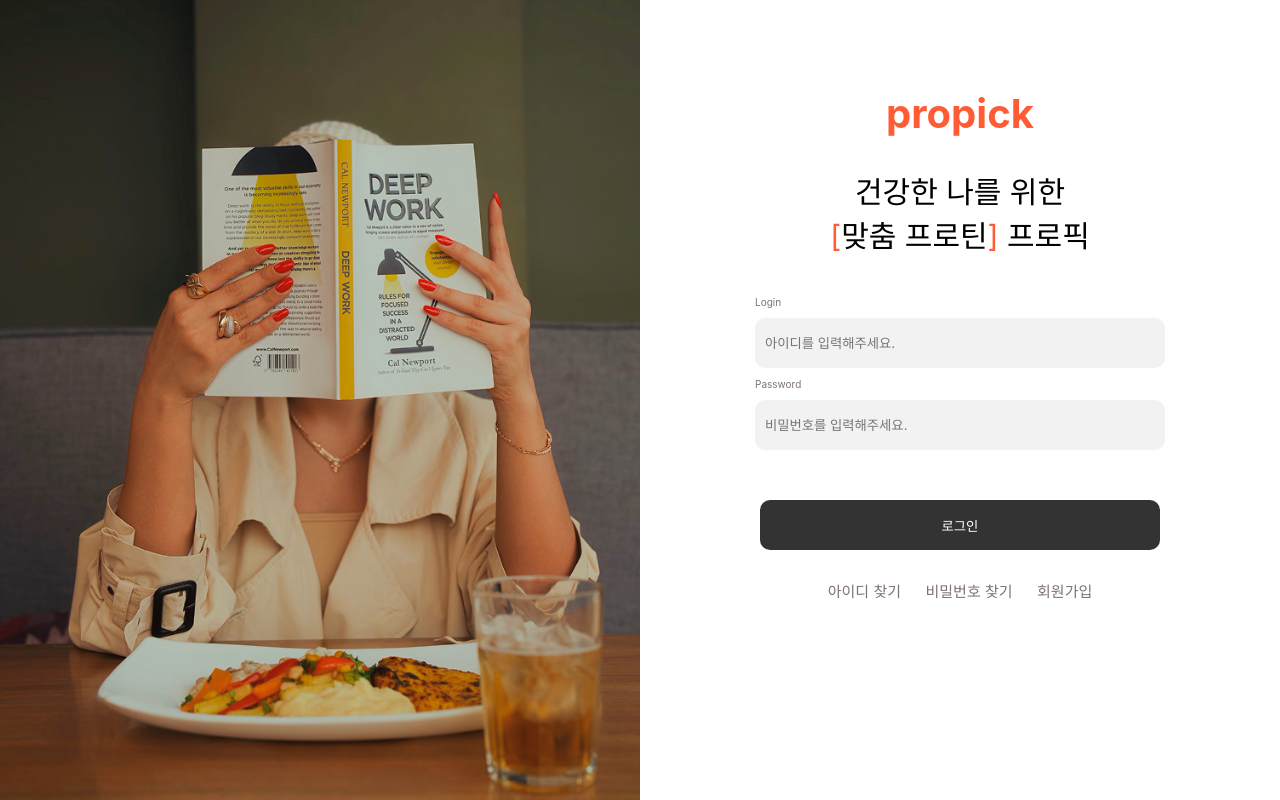
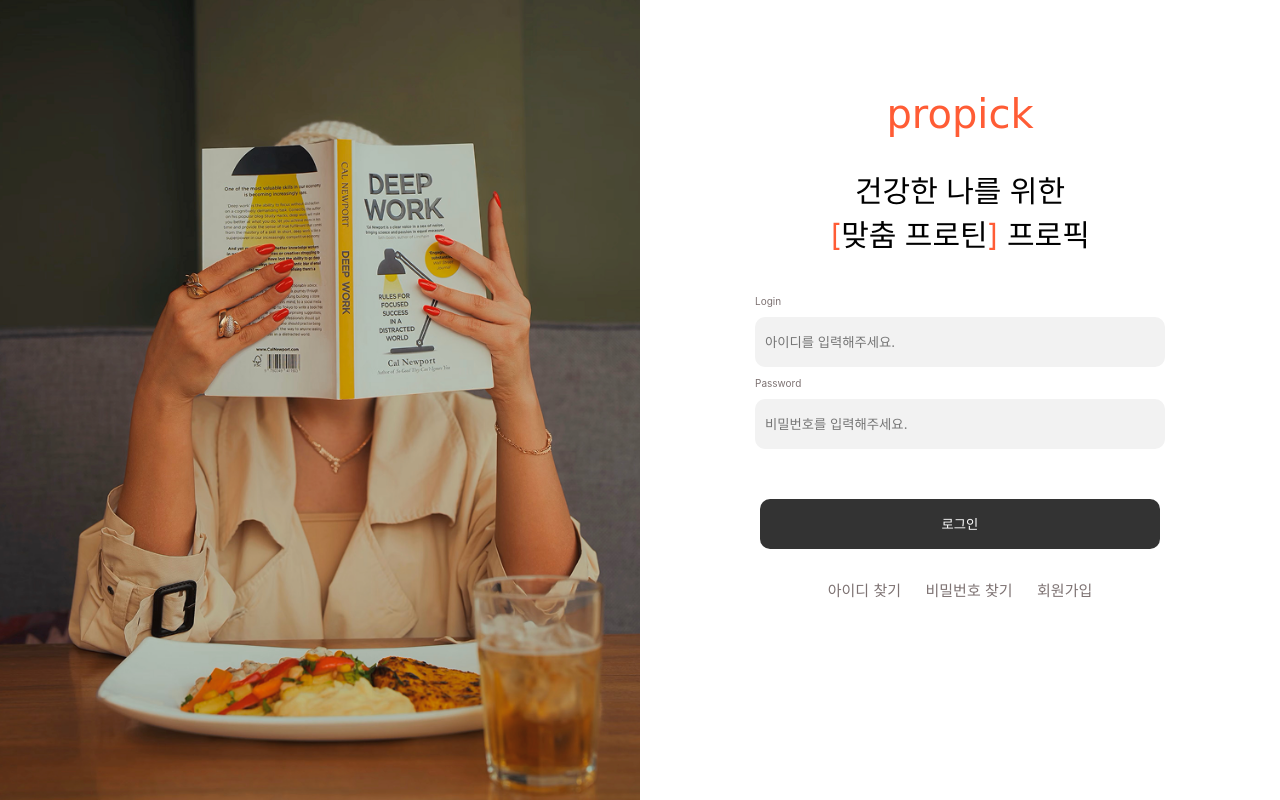
Before and after one commit to beulrakbi/beulrakbi, a plain HTML site: page Propick-master/new-login.html in a window 1280 px wide. Drawn offline with Linux system fonts and the light colour scheme; a web font is replaced by a local one.

Commit message:
Update new-login.css

```diff
--- a/Propick-master/css/new-login.css
+++ b/Propick-master/css/new-login.css
@@ -59,6 +59,9 @@ img{
   font-size: 40px;
   color: #FF5C35;
   margin-bottom: 30px;
+  font-family: "Pacifico", cursive;
+  font-weight: 400;
+  font-style: normal;
 }
 
 #group{
```
